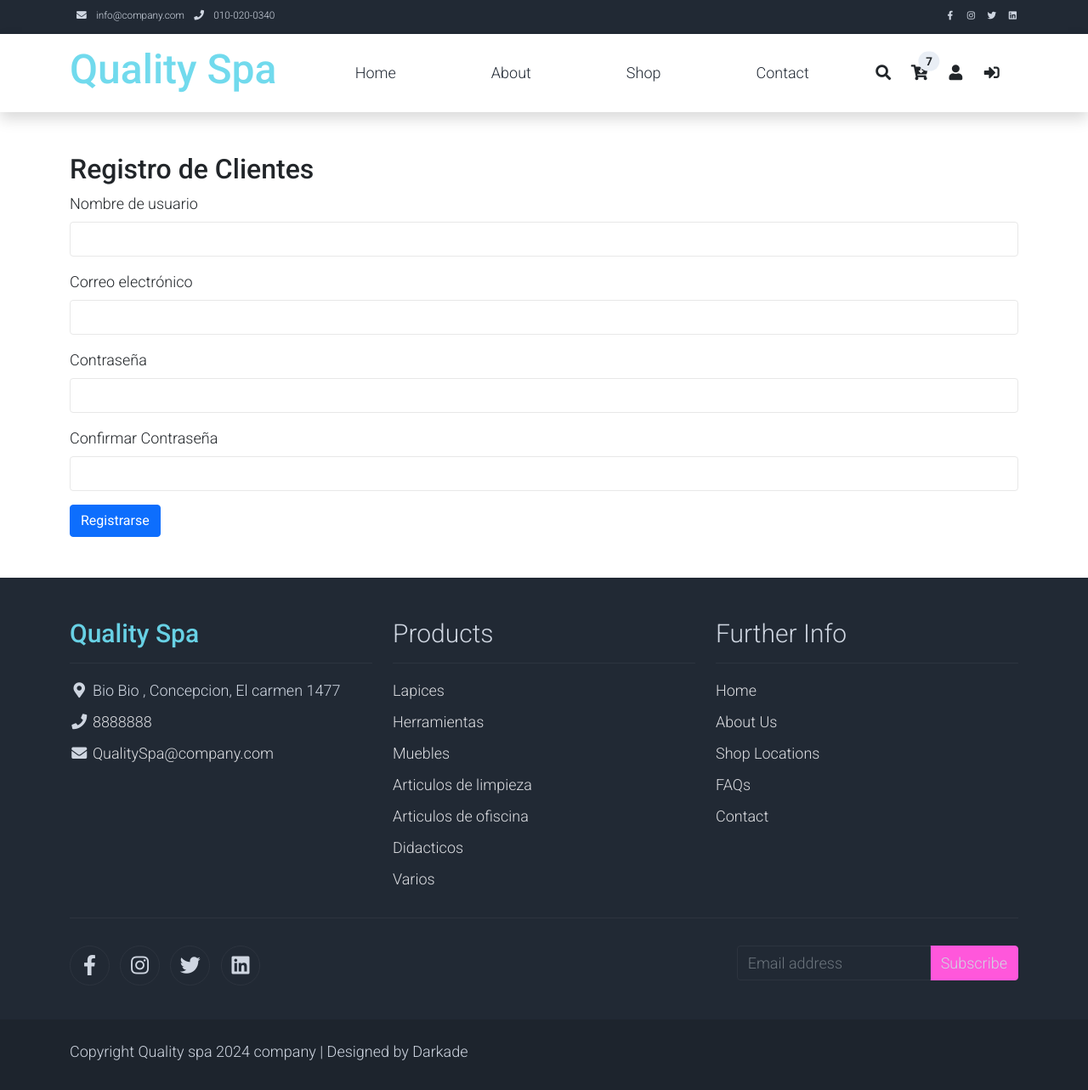
After one commit to Basferdev/QualitySpa, a Django app: page /login/register/ in a window 1280 px wide. The commit adds this page. Shown: the whole page at 85% size. Run offline with Django 4.2, Linux system fonts and the light colour scheme; some libraries are stand-ins or nearby versions.

Commit message:
registro y login

```diff
--- a/Principal/templates/Principal/base.html
+++ b/Principal/templates/Principal/base.html
@@ -13,7 +13,7 @@
 
     <link rel="stylesheet" href="{% static 'Principal/css/templatemo.css' %}">
     <link rel="stylesheet" href=" {% static 'Principal/css/custom.css' %}">
-    <link rel="stylesheet" href="{% static 'css/style.css' %}">
+    <link rel="stylesheet" href="{% static 'Principal/css/style.css' %}">
     <!-- Load fonts style after rendering the layout styles -->
     <link rel="stylesheet" href="https://fonts.googleapis.com/css2?family=Roboto:wght@100;200;300;400;500;700;900&display=swap">
 
@@ -103,17 +103,31 @@ https://templatemo.com/tm-559-zay-shop
                             </div>
                         </div>
                     </div>
+
                     <a class="nav-icon d-none d-lg-inline" href="#" data-bs-toggle="modal" data-bs-target="#templatemo_search">
                         <i class="fa fa-fw fa-search text-dark mr-2"></i>
                     </a>
-                    <a class="nav-icon position-relative text-decoration-none" href="#">
+                    <!-- Ícono del carrito: redirige según el estado de sesión -->
+                    <a class="nav-icon position-relative text-decoration-none" href="{% if user.is_authenticated %}{% url 'carrito' %}{% else %}{% url 'login' %}{% endif %}">
                         <i class="fa fa-fw fa-cart-arrow-down text-dark mr-1"></i>
                         <span class="position-absolute top-0 left-100 translate-middle badge rounded-pill bg-light text-dark">7</span>
                     </a>
-                    <a class="nav-icon position-relative text-decoration-none" href="#">
+                    <!-- Ícono de registro: visible solo si el usuario no ha iniciado sesión -->
+                    {% if not user.is_authenticated %}
+                    <a class="nav-icon position-relative text-decoration-none" href="{% url 'register' %}">
                         <i class="fa fa-fw fa-user text-dark mr-3"></i>
-                        <span class="position-absolute top-0 left-100 translate-middle badge rounded-pill bg-light text-dark">+99</span>
                     </a>
+                    {% endif %}
+                    <!-- Ícono de inicio de sesión o logout: según el estado de sesión -->
+                    {% if user.is_authenticated %}
+                    <a class="nav-icon position-relative text-decoration-none" href="{% url 'logout' %}">
+                        <i class="fa fa-fw fa-sign-out-alt text-dark mr-3"></i>
+                    </a>
+                    {% else %}
+                    <a class="nav-icon position-relative text-decoration-none" href="{% url 'login' %}">
+                        <i class="fa fa-fw fa-sign-in-alt text-dark mr-3"></i>
+                    </a>
+                    {% endif %}
                 </div>
             </div>
 
--- a/QualitySpa/urls.py
+++ b/QualitySpa/urls.py
@@ -14,11 +14,13 @@ Including another URLconf
     2. Add a URL to urlpatterns:  path('blog/', include('blog.urls'))
 """
 from django.contrib import admin
-from django.urls import path
+from django.urls import path, include
 from Principal import views as views
 from django.conf import settings
 from Tienda import views as viewsArticulos
 from trabajadores import views as viewsTrabajadores
+from login import views as viewsLogin
+from django.contrib.auth.views import LogoutView
 
 urlpatterns = [
     path('admin/', admin.site.urls),
@@ -46,6 +48,13 @@ urlpatterns = [
     path('cotizacion/aprobar/<int:id>/', viewsTrabajadores.aprobar_cotizacion, name='aprobar_cotizacion'),
     path('cotizacion/rechazar/<int:id>/', viewsTrabajadores.rechazar_cotizacion, name='rechazar_cotizacion'),
 
+    path('login/', include('login.urls')),  # Incluir rutas de la app login
+    path('dashboard/', viewsLogin.cliente_dashboard, name='cliente_dashboard'),  # Ruta del dashboard
+    path('register/', viewsLogin.register, name='register'),  # Ruta para el registro
+    path('login/', viewsLogin.user_login, name='login'),  # Ruta para el login
+    path('logout/', LogoutView.as_view(next_page='login'), name='logout'),
+
+
 ]
 
 if settings.DEBUG:
--- /dev/null
+++ b/login/forms.py
@@ -0,0 +1,29 @@
+from django import forms
+from django.contrib.auth.models import User
+
+class RegistrationForm(forms.ModelForm):
+    password = forms.CharField(widget=forms.PasswordInput, label="Password")
+    password_confirm = forms.CharField(widget=forms.PasswordInput, label="Confirm Password")
+
+    class Meta:
+        model = User
+        fields = ['username', 'email', 'password']
+
+    def clean(self):
+        cleaned_data = super().clean()
+        password = cleaned_data.get("password")
+        password_confirm = cleaned_data.get("password_confirm")
+
+        if password and password_confirm and password != password_confirm:
+            self.add_error('password_confirm', "Passwords do not match.")
+
+
+class LoginForm(forms.Form):
+    username = forms.CharField(max_length=150, widget=forms.TextInput(attrs={
+        'class': 'form-control',
+        'placeholder': 'Nombre de usuario'
+    }))
+    password = forms.CharField(widget=forms.PasswordInput(attrs={
+        'class': 'form-control',
+        'placeholder': 'Contraseña'
+    }))
--- /dev/null
+++ b/login/templates/login/register.html
@@ -0,0 +1,27 @@
+{% extends 'Principal/base.html' %}
+
+{% block content1 %}
+<div class="container py-5">
+    <h2>Registro de Clientes</h2>
+    <form method="post">
+        {% csrf_token %}
+        <div class="mb-3">
+            <label for="id_username" class="form-label">Nombre de usuario</label>
+            <input type="text" name="username" class="form-control" id="id_username" required>
+        </div>
+        <div class="mb-3">
+            <label for="id_email" class="form-label">Correo electrónico</label>
+            <input type="email" name="email" class="form-control" id="id_email" required>
+        </div>
+        <div class="mb-3">
+            <label for="id_password" class="form-label">Contraseña</label>
+            <input type="password" name="password" class="form-control" id="id_password" required>
+        </div>
+        <div class="mb-3">
+            <label for="id_password_confirm" class="form-label">Confirmar Contraseña</label>
+            <input type="password" name="password_confirm" class="form-control" id="id_password_confirm" required>
+        </div>
+        <button type="submit" class="btn btn-primary">Registrarse</button>
+    </form>
+</div>
+{% endblock %}
--- /dev/null
+++ b/login/urls.py
@@ -0,0 +1,6 @@
+from django.urls import path
+from . import views
+
+urlpatterns = [
+    path('register/', views.register, name='register'),
+]
--- a/login/views.py
+++ b/login/views.py
@@ -1,3 +1,62 @@
-from django.shortcuts import render
+from django.shortcuts import render, redirect
+from django.contrib.auth.models import Group, User
+from django.contrib.auth import login, authenticate
+from .forms import RegistrationForm, LoginForm
+from django.http import HttpResponseForbidden
+from django.contrib.auth.decorators import login_required
 
-# Create your views here.
+def register(request):
+    if request.method == 'POST':
+        form = RegistrationForm(request.POST)
+        if form.is_valid():
+            user = form.save(commit=False)
+            user.set_password(form.cleaned_data['password'])
+            user.save()
+
+            # Asignar al grupo 'clientes'
+            group = Group.objects.get(name='clientes')
+            user.groups.add(group)
+
+            # Autenticar automáticamente
+            login(request, user)
+            return redirect('cliente_dashboard')  # Redirigir al dashboard del cliente
+    else:
+        form = RegistrationForm()
+    return render(request, 'login/register.html', {'form': form})
+
+
+
+@login_required
+def cliente_dashboard(request):
+    """
+    Vista protegida exclusiva para clientes.
+    """
+    # Validar que el usuario pertenece al grupo 'clientes'
+    if not request.user.groups.filter(name='clientes').exists():
+        return HttpResponseForbidden("No tienes permiso para acceder a esta página.")
+
+    # Lógica específica para clientes (puedes cargar datos relacionados aquí)
+    return render(request, 'login/cliente_dashboard.html')
+
+
+
+def user_login(request):
+    if request.method == 'POST':
+        form = LoginForm(request.POST)
+        if form.is_valid():
+            username = form.cleaned_data['username']
+            password = form.cleaned_data['password']
+            user = authenticate(request, username=username, password=password)
+            if user is not None:
+                login(request, user)
+
+                # Redirigir según el grupo del usuario
+                if user.groups.filter(name='clientes').exists():
+                    return redirect('cliente_dashboard')  # Cambia 'cliente_dashboard' por la URL del dashboard de clientes
+                else:
+                    return redirect('home')  # Redirigir a home si no es cliente
+            else:
+                form.add_error(None, 'Nombre de usuario o contraseña incorrectos.')
+    else:
+        form = LoginForm()
+    return render(request, 'login/login.html', {'form': form})
```
Also changed, not shown: login/apps.py (+6 -1 lines), login/decorators.py (added, +27 -0 lines), login/signals.py (added, +9 -0 lines), login/templates/login/cliente_dashboard.html (added, +12 -0 lines), login/templates/login/login.html (added, +24 -0 lines), Principal/static/Principal/img/login.png (added), db.sqlite3, trabajadores/static/trabajadores/css/styles.css.
